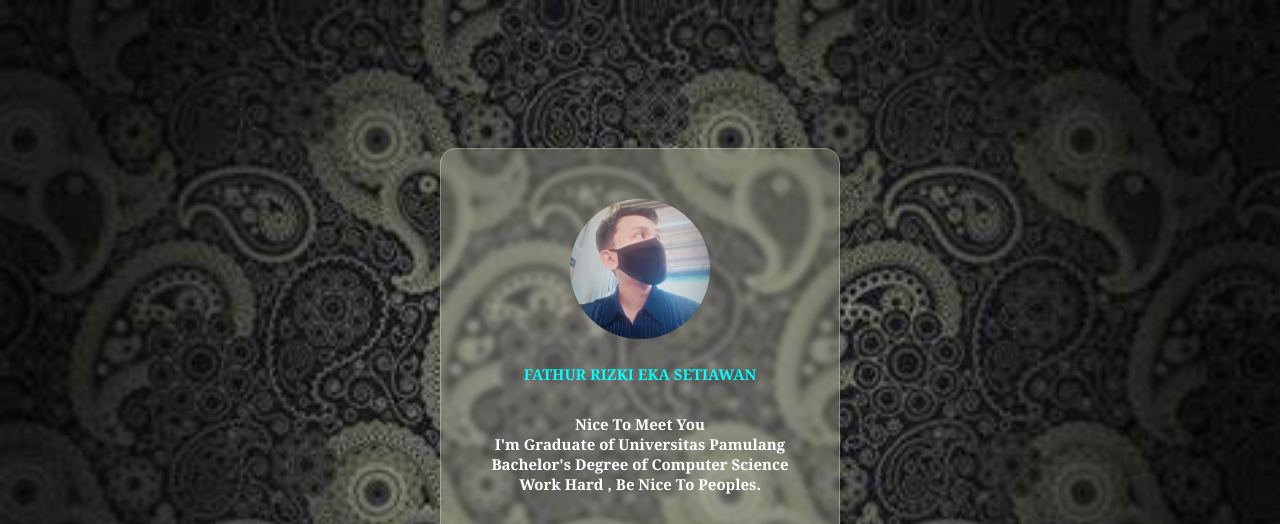
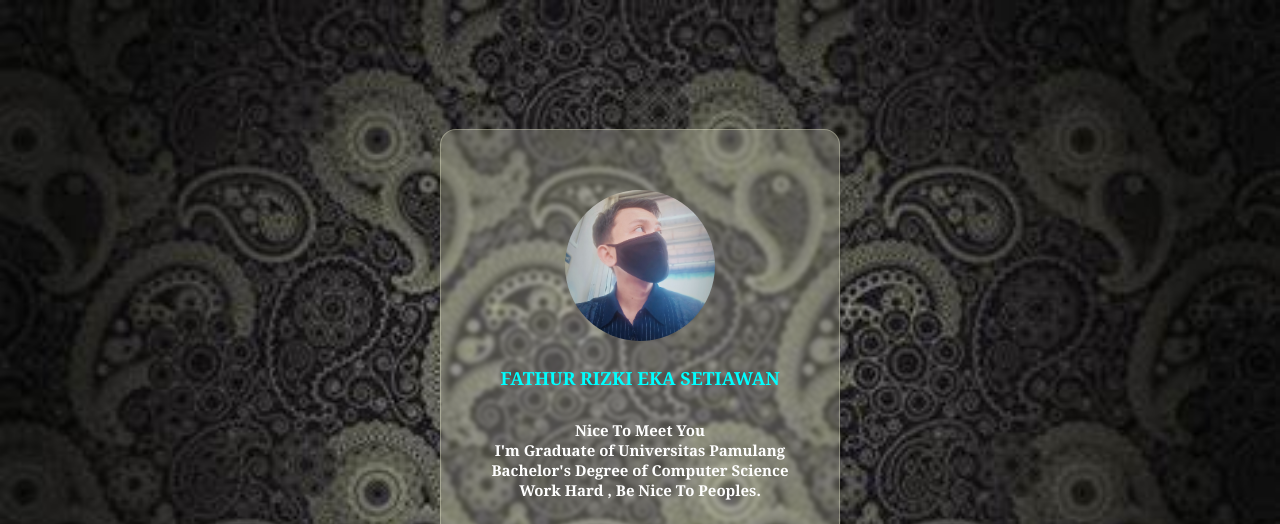
Before and after one commit to Fathurizkie/mycard, a plain HTML site: page index.html in a window 1280 px wide. Shown: the top 524 px of the page. Drawn offline with Linux system fonts and the light colour scheme.

Commit message:
Pembaharuan on Style CSS

```diff
--- a/style.css
+++ b/style.css
@@ -17,25 +17,25 @@
 }
 
 .card {
-  width: 90%;
+  width: 100%;
   max-width: 400px;
   color: #fff;
   text-align: center;
-  padding: 50px 35px;
+  padding: 60px 35px;
   border: 1px solid rgba(255, 255, 225, 0.3);
   background: rgba(255, 255, 225, 0.2);
   border-radius: 16px;
   box-shadow: 0 4px 30px rgba(0, 0, 0, 0.1);
-  backdrop-filter: blur(3px);
+  backdrop-filter: blur(2px);
 }
 
 .card img {
-  width: 140px;
+  width: 150px;
   border-radius: 50%;
 }
 
 .card h1 {
-  font-size: 15px;
+  font-size: 18px;
   font-weight: 700;
   margin-top: 20px;
   color: cyan;
@@ -43,7 +43,7 @@
 
 .card h2 {
   font-family: Cambria, Cochin, Georgia, Times, 'Times New Roman', serif;
-  font-size: 10px;
+  font-size: 12px;
   font-weight: bold;
   margin-top: 1px;
   color: black;
```
